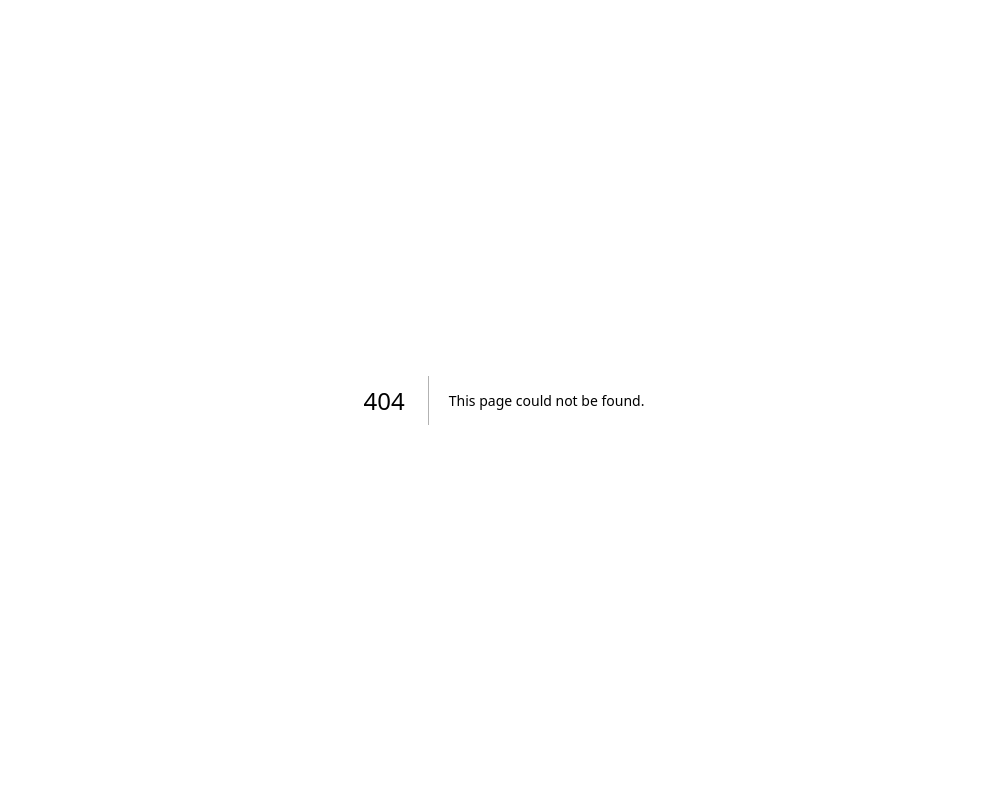
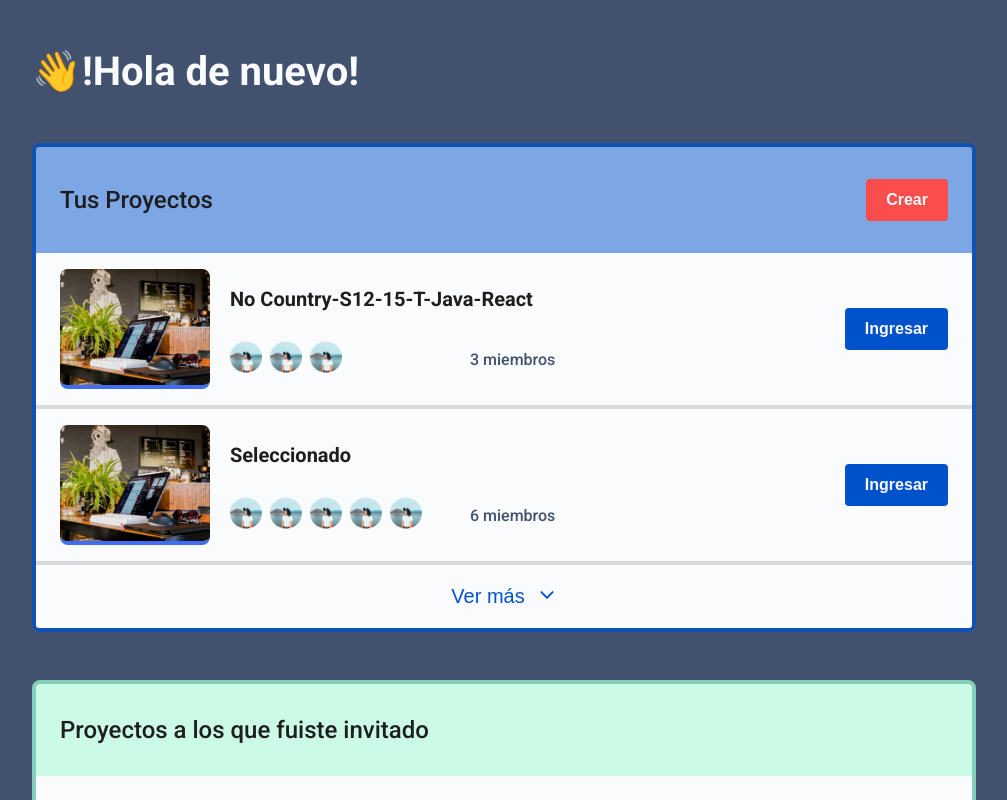
Before and after one commit to No-Country/S12-15-T-Java-React, a Next.js app in the folder frontend/: page /login/1/home in a window 1280 px wide. Before the commit this address had no page. Shown: the top 800 px of the page, without its empty margins (136-1143 px from the left). Built offline with nearby package versions, Linux system fonts and the light colour scheme.

Commit message:
feat: hacer ruta home

```diff
--- /dev/null
+++ b/frontend/src/app/login/[id]/home/layout.js
@@ -0,0 +1,9 @@
+import styleHome from '@/styles/home/home.module.css';
+
+export default function RootLayout({ children }) {
+	return (
+		<main className={styleHome.home}>
+			{children}
+		</main>
+	);
+}
--- /dev/null
+++ b/frontend/src/app/login/[id]/home/page.jsx
@@ -0,0 +1,18 @@
+import { GuestProjects } from '@/components/home/GuestProjects';
+import { Projects } from '@/components/home/Projects';
+import { projects, guests } from '@/app/api/home/route';
+import styleHome from '@/styles/home/home.module.css';
+
+const HomePage = () => {
+	return (
+		<div className="container">
+			<main className={styleHome.homeShape}>
+				<spam className={styleHome.homeHello}>👋!Hola de nuevo!</spam>
+				<Projects dataProjects={projects} btnCreate={true} />
+				<GuestProjects dataGuests={guests} btnCreate={false} />
+			</main>
+		</div>
+	);
+};
+
+export default HomePage;
```
